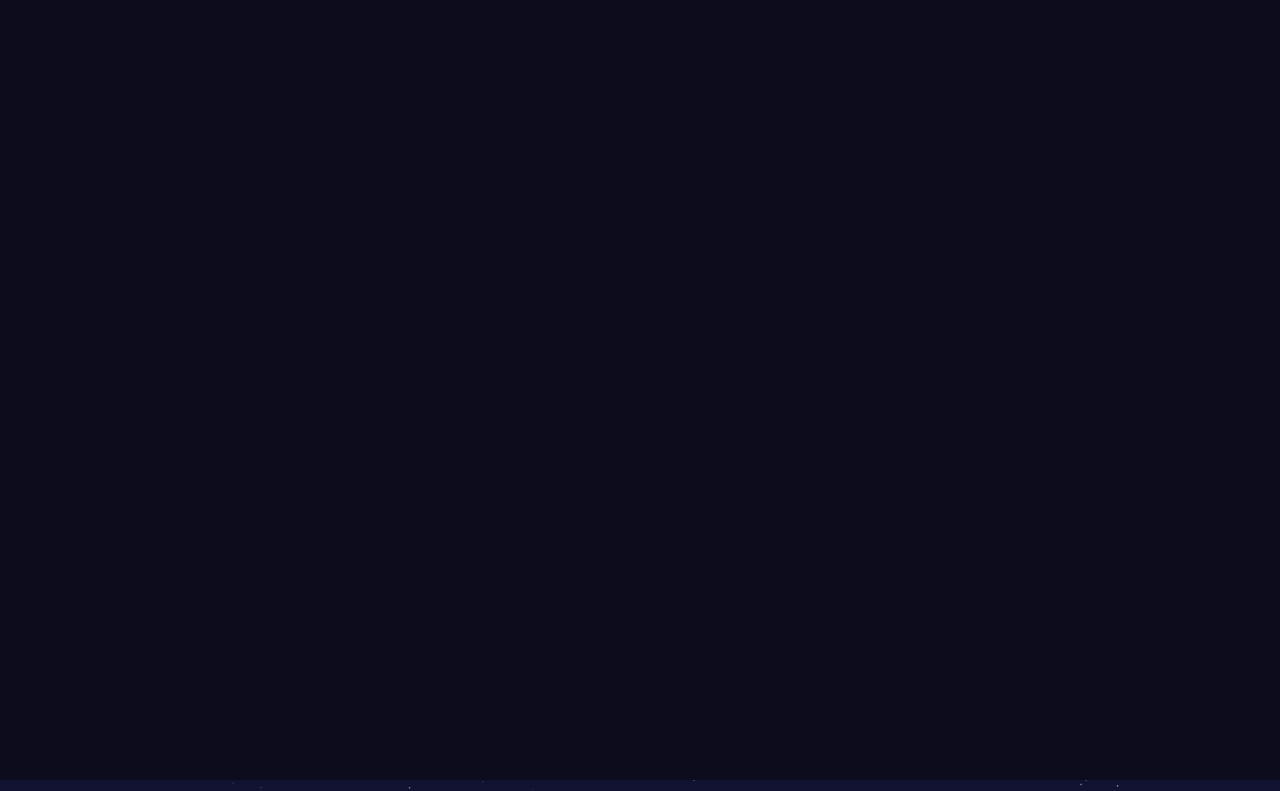
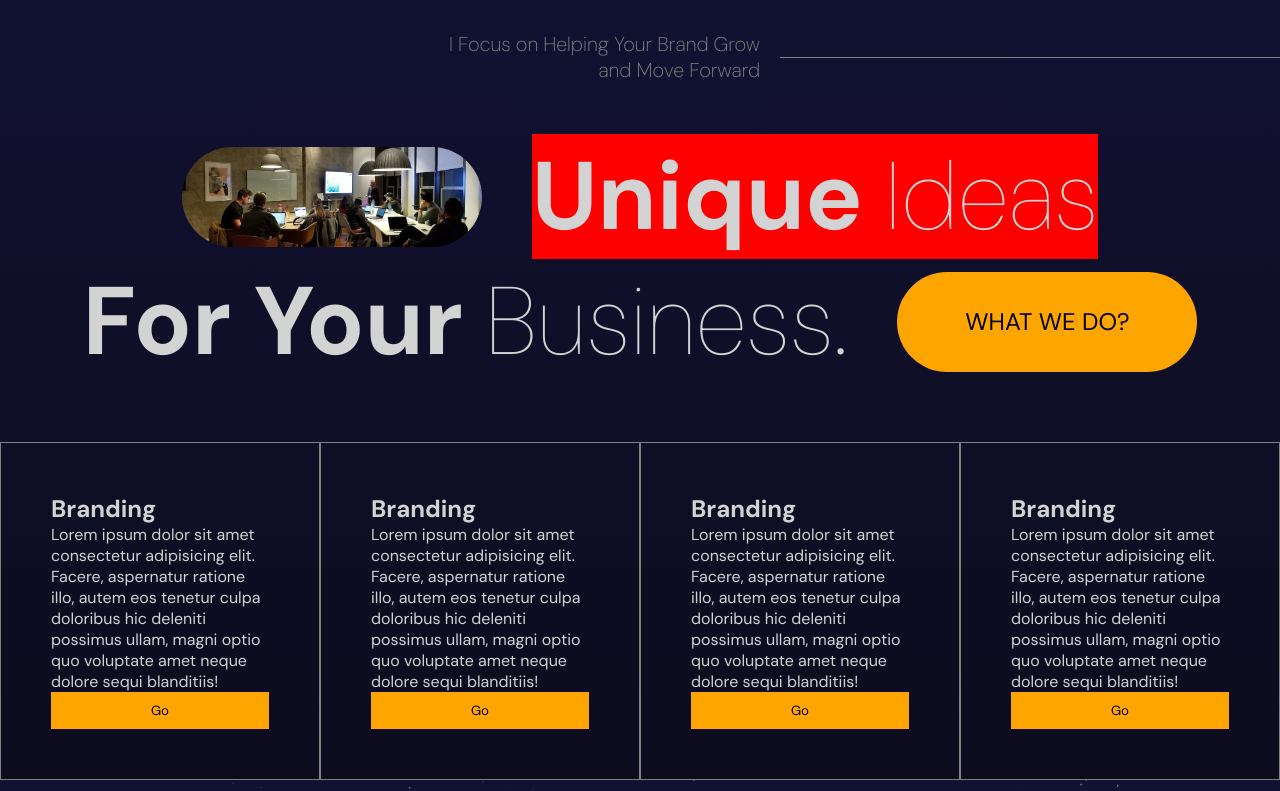
Before and after one commit to yassine-ilyass-habybellah/My-Porfolio-WebSite, a React (Vite) app: page / in a window 1280 px wide. Shown: the part 1620-2411 px from the top of the page. Built offline with nearby package versions, Linux system fonts and the light colour scheme.

Commit message:
services

```diff
--- a/src/App.jsx
+++ b/src/App.jsx
@@ -2,6 +2,7 @@ import "./app.scss"
 import { Hero } from "./components/Hero/Hero";
 import { NavBar } from "./components/NavBar/NavBar";
 import { Parallax } from "./components/Parallax/Parallax";
+import { Services } from "./components/Services/Services";
 
 const App = () => {
   return <div>
@@ -10,7 +11,7 @@ const App = () => {
       <Hero />
     </section>
     <section id="Services"><Parallax type="services"/></section>
-    <section>Services</section>
+    <section><Services /></section>
     <section id="Portfolio"><Parallax type="portfolio"/></section>
     <section>Portfolio1</section>
     <section>Portfolio2</section>
--- /dev/null
+++ b/src/components/Services/Services.jsx
@@ -0,0 +1,53 @@
+import "./Services.scss"
+import { motion } from "framer-motion"
+
+export const Services = () => {
+    return (
+        <motion.div className="services">
+            <motion.div className="textContainer">
+                <p>
+                    I Focus on Helping Your Brand Grow<br />
+                    and Move Forward
+                </p>
+                <hr />
+            </motion.div>
+            <motion.div className="titleContainer">
+            <div className="title">
+                    <motion.img whileHover={{opacity: 0.9, transition: { duration: 0.2, ease: "easeOut" },scale: 0.98,}} src="/people.webp" alt="" />
+                    <motion.h1
+                        whileInView={{ backgroundColor:"red" }}>
+                        <b>Unique</b> Ideas
+                    </motion.h1>
+                </div>
+                <div className="title">
+                    <h1>
+                        <b>For Your</b> Business.
+                    </h1>
+                    <motion.button whileHover={{opacity: 0.9, transition: { duration: 0.2, ease: "easeOut" },scale: 0.98,}}>WHAT WE DO?</motion.button>
+                </div>
+            </motion.div>
+            <motion.div className="listContainer">
+                <motion.div className="box" whileHover={{background:"gray", color: "black",transition: { duration: 0.3 },scale: 0.98,}}>
+                    <h2>Branding</h2>
+                    <p>Lorem ipsum dolor sit amet consectetur adipisicing elit. Facere, aspernatur ratione illo, autem eos tenetur culpa doloribus hic deleniti possimus ullam, magni optio quo voluptate amet neque dolore sequi blanditiis!</p>
+                    <motion.button whileHover={{transition: { duration: 0.3, ease: "easeOut" },scale: 0.96,}}>Go</motion.button>
+                </motion.div>
+                <motion.div className="box" whileHover={{background:"gray", color: "black",transition: { duration: 0.3 },scale: 0.98,}}>
+                    <h2>Branding</h2>
+                    <p>Lorem ipsum dolor sit amet consectetur adipisicing elit. Facere, aspernatur ratione illo, autem eos tenetur culpa doloribus hic deleniti possimus ullam, magni optio quo voluptate amet neque dolore sequi blanditiis!</p>
+                    <motion.button whileHover={{transition: { duration: 0.3, ease: "easeOut" },scale: 0.96,}}>Go</motion.button>
+                </motion.div>
+                <motion.div className="box" whileHover={{background:"gray", color: "black",transition: { duration: 0.3 },scale: 0.98,}}>
+                    <h2>Branding</h2>
+                    <p>Lorem ipsum dolor sit amet consectetur adipisicing elit. Facere, aspernatur ratione illo, autem eos tenetur culpa doloribus hic deleniti possimus ullam, magni optio quo voluptate amet neque dolore sequi blanditiis!</p>
+                    <motion.button whileHover={{transition: { duration: 0.3, ease: "easeOut" },scale: 0.96,}}>Go</motion.button>
+                </motion.div>
+                <motion.div className="box" whileHover={{background:"gray", color: "black",transition: { duration: 0.3 },scale: 0.98,}}>
+                    <h2>Branding</h2>
+                    <p>Lorem ipsum dolor sit amet consectetur adipisicing elit. Facere, aspernatur ratione illo, autem eos tenetur culpa doloribus hic deleniti possimus ullam, magni optio quo voluptate amet neque dolore sequi blanditiis!</p>
+                    <motion.button whileHover={{transition: { duration: 0.3, ease: "easeOut" },scale: 0.96,}}>Go</motion.button>
+                </motion.div>
+            </motion.div>
+        </motion.div>
+    )
+}
--- /dev/null
+++ b/src/components/Services/Services.scss
@@ -0,0 +1,81 @@
+.services {
+    background: linear-gradient(180deg, #111132, #0c0c1d);
+    height: 100%;
+    display: flex;
+    flex-direction: column;
+    justify-content: space-between;
+
+    .textContainer {
+        flex: 1;
+        align-self: flex-end;
+        display: flex;
+        align-items: center;
+        gap: 20px;
+
+        p {
+            font-weight: 200;
+            font-size: 20px;
+            color: gray;
+            text-align: right;
+        }
+
+        hr {
+            width: 500px;
+            border: none;
+            border-top: 0.5px solid gray;
+        }
+    }
+        .titleContainer {
+            flex: 2;
+            display: flex;
+            flex-direction: column;
+            align-items: center;
+
+            .title {
+                display: flex;
+                gap: 50px;
+                align-items: center;
+
+                img {
+                    width: 300px;
+                    height: 100px;
+                    border-radius: 50px;
+                    object-fit: cover;
+                }
+                h1 {
+                    font-size: 96px;
+                    font-weight: 100;
+                }
+                button {
+                    width: 300px;
+                    height: 100px;
+                    border-radius: 50px;
+                    background-color: orange;
+                    border: none;
+                    font-size: 24px;
+                    cursor: pointer;
+                }
+            }
+        }
+    .listContainer {
+        flex: 2;
+        display: flex;
+        max-width: 1366px;
+        margin: auto;
+
+        .box {
+            padding: 50px;
+            border: 0.5px solid gray;
+            display: flex;
+            flex-direction: column;
+            justify-content: space-between;
+
+            button {
+                padding: 10px;
+                background-color: orange;
+                border: none;
+                cursor: pointer;
+            }
+        }
+    }
+}
```
